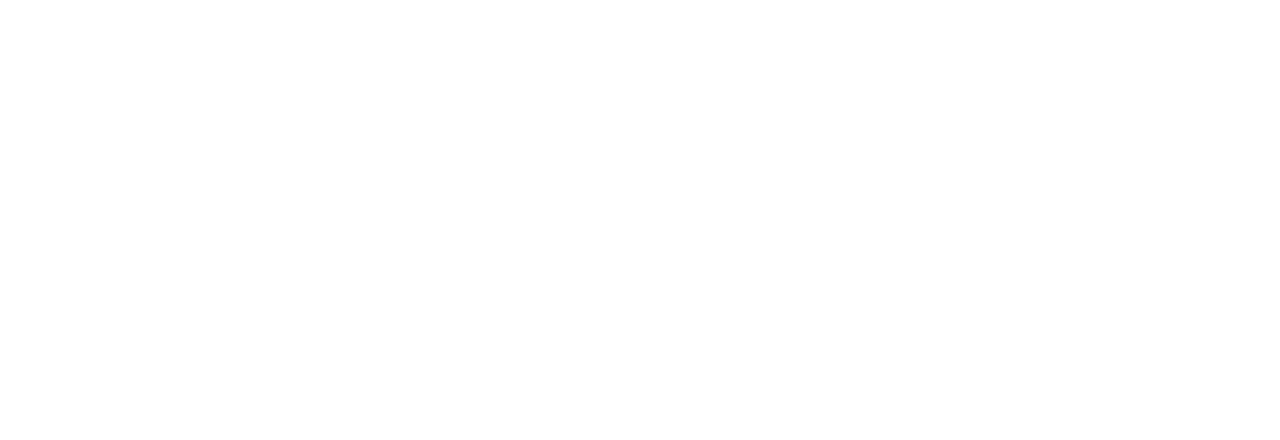
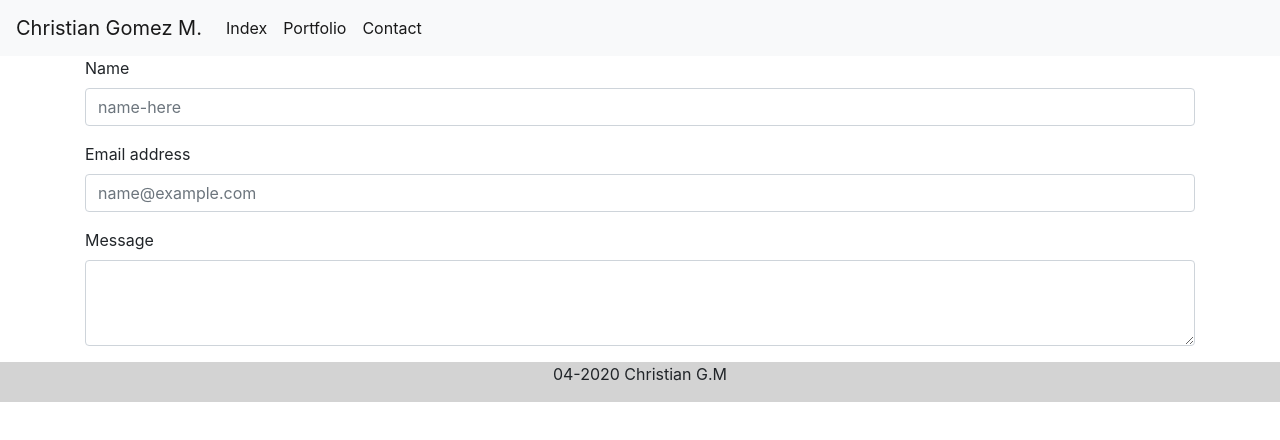
Before and after one commit to cag-martinez/Bootstrap-responsive-portfolio, a plain HTML site: page contact.html in a window 1280 px wide. Drawn offline with nearby package versions, Linux system fonts and the light colour scheme.

Commit message:
all forms are in place

```diff
--- a/contact.html
+++ b/contact.html
@@ -3,10 +3,68 @@
 
 <head>
     <meta charset="utf-8">
+    <meta name="viewport" content="width=device-width, initial-scale=1.0">
+    <link rel="stylesheet" href="styles.css">
+    <link rel="stylesheet" href="https://stackpath.bootstrapcdn.com/bootstrap/4.4.1/css/bootstrap.min.css" integrity="sha384-Vkoo8x4CGsO3+Hhxv8T/Q5PaXtkKtu6ug5TOeNV6gBiFeWPGFN9MuhOf23Q9Ifjh" crossorigin="anonymous">
     <title>Bootstrap-responsive-portfolio</title>
-    <link rel="stylesheet">
 </head>
 
 <body>
+    <!--Navbar-->
+    <nav class="navbar navbar-expand-md navbar-light bg-light">
+        <a class="navbar-brand" href="#">Christian Gomez M.</a>
+        <button class="navbar-toggler" type="button" data-toggle="collapse" data-target="#navbarTogglerDemo02" aria-controls="navbarTogglerDemo02" aria-expanded="false" aria-label="Toggle navigation">
+          <span class="navbar-toggler-icon"></span>
+        </button>
+
+        <div class="collapse navbar-collapse" id="navbarTogglerDemo02">
+          <ul class="navbar-nav mr-auto mt-2 mt-lg-0">
+            <li class="nav-item active">
+              <a class="nav-link" href="#">Index <span class="sr-only">(current)</span></a>
+            </li>
+            <li class="nav-item active">
+                <a class="nav-link" href="#">Portfolio <span class="sr-only">(current)</span></a>
+              </li>
+              <li class="nav-item active">
+                <a class="nav-link" href="#">Contact <span class="sr-only">(current)</span></a>
+              </li>
+          </ul>
+        </div>
+      </nav>
+
+        <!--Contact form-->
+      <div class="container">
+          <div class="row">
+              <div class="col-md-12">
+                <form>
+                    <div class="form-group">
+                      <label for="exampleFormControlInput1">Name</label>
+                      <input type="name" class="form-control" id="exampleFormControlInput1" placeholder="name-here">
+                    </div>
+                    <div class="form-group">
+                        <label for="exampleFormControlInput1">Email address</label>
+                        <input type="email" class="form-control" id="exampleFormControlInput1" placeholder="name@example.com">
+                      </div>
+                    <div class="form-group">
+                      <label for="exampleFormControlTextarea1">Message</label>
+                      <textarea class="form-control" id="exampleFormControlTextarea1" rows="3"></textarea>
+                    </div>
+                  </form>
+              </div>
+          </div>
+      </div>
+
+<!--footer-->
+<footer>
+    <div class="section">
+        <div class="row">
+            <div class="col-md-4"></div>
+            <div id="footer" class="col-md-4" style="text-align: center;">
+                <p>04-2020 Christian G.M</p>
+            </div>
+            <div class="col-md-4"></div>
+        </div>
+    </div>
+</footer>
 
 </body>
--- a/styles.css
+++ b/styles.css
@@ -1,17 +1,5 @@
-h1 {
-    text-align: center;
-    background-color: cornsilk;
+footer {
+    border: lightgray;
+    background-color: lightgray;
+    width: auto;
 }
-
-.section {
-    background-color: cornsilk;
-}
-
-.nav {
-    background-color: cornsilk;
-}
-
-#footer {
-    text-align: center;
-    color: crimson;
-}
```
Also changed, not shown: index.html (+29 -27 lines), portfolio.html (+47 -27 lines).
